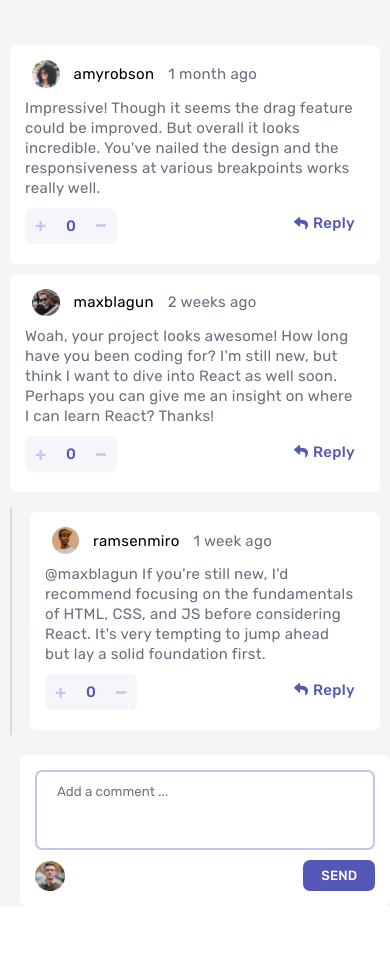
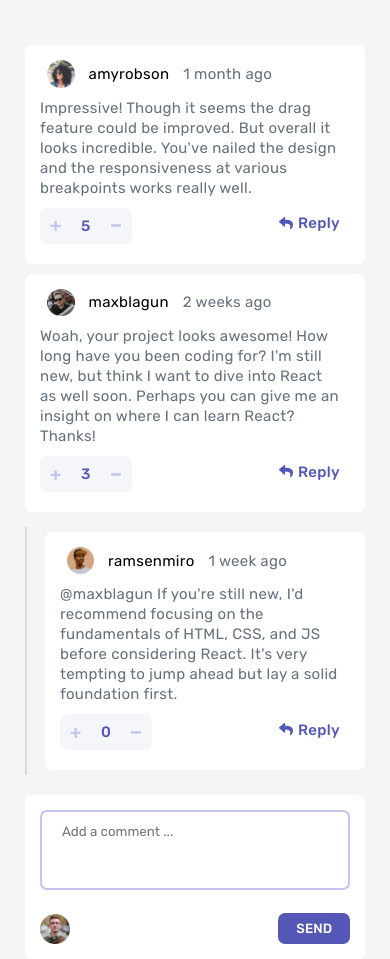
Before and after one commit to LaimaJan/Interactive-comment-section, a React (Vite) app: page / in a window 390 px wide. Before the commit the page ends 906 px from the top, so only its background shows below. Built offline with nearby package versions, Linux system fonts and the light colour scheme.

Commit message:
changed replies julius comment box buttons

```diff
--- a/src/app/components/Comment/Comment.css
+++ b/src/app/components/Comment/Comment.css
@@ -2,8 +2,8 @@
 	margin: 5px 0;
 	padding: 15px 15px;
 	max-width: 600px;
-	/* width: 100%; */
-
+	width: 100%;
+	box-sizing: border-box;
 	gap: 15px;
 	display: flex;
 	flex-direction: row;
@@ -170,6 +170,9 @@
 
 .replies {
 	position: relative;
+	max-width: 600px;
+	width: 100%;
+	box-sizing: border-box;
 	padding-left: 30px;
 	margin-top: 10px;
 }
@@ -189,7 +192,7 @@
 	display: none;
 }
 
-@media (max-width: 410px) {
+@media (max-width: 510px) {
 	.comment-box {
 		max-width: 340px;
 	}
@@ -213,20 +216,17 @@
 	}
 
 	.replies {
+		max-width: 340px;
 		position: relative;
 		padding-left: 0;
 		margin-top: 10px;
+		display: flex;
+		flex-direction: column;
+		align-items: center;
 	}
 
 	.replies:before {
 		margin-left: 0;
-		content: '';
-		position: absolute;
-		top: 0;
-		left: 0;
-		width: 2px;
-		height: 100%;
-		background-color: var(--medium-gray);
 	}
 
 	.replies .comment-box {
--- a/src/app/components/Comment/Comment.jsx
+++ b/src/app/components/Comment/Comment.jsx
@@ -120,20 +120,46 @@ function Comment({
 						<p className="comment">{comment.comment}</p>
 					)}
 
-					{/* width is 375px and smaller */}
+					{/* show when width <510px */}
 					<div className="rating-reply-btn-container display">
 						<div className="rating-container ">
-							<img src={PlusButton} alt={`Plus icon`} />
-							<p>0</p>
-							<img src={MinusButton} alt={`Minus icon`} />
+							<img
+								src={PlusButton}
+								alt={`Plus icon`}
+								onClick={() => handleRatingChange('increase')}
+							/>
+							<p>{commentRating}</p>
+							<img
+								src={MinusButton}
+								alt={`Minus icon`}
+								onClick={() => handleRatingChange('decrease')}
+							/>
 						</div>
+
+						{isJuliusComment ? (
+							<div className="comment-action edit-delete-btn display">
 								<div
-							className="comment-action reply-btn"
+									className="delete-btn"
+									onClick={() => deleteJuliusComment(comment.id)}
+								>
+									<img src={DeleteButton} />
+									<p>Delete</p>
+								</div>
+
+								<div className="edit-btn" onClick={toggleEditing}>
+									<img src={EditButton} />
+									<p>Edit</p>
+								</div>
+							</div>
+						) : (
+							<div
+								className="comment-action reply-btn display"
 								onClick={replyingToComment}
 							>
 								<img src={ReplyButton} />
 								<p>Reply</p>
 							</div>
+						)}
 					</div>
 				</div>
 			</div>
--- a/src/app/components/CommentForm/CommentsForm.css
+++ b/src/app/components/CommentForm/CommentsForm.css
@@ -1,11 +1,13 @@
 .comments-form {
 	max-width: 600px;
+	width: 100%;
+	box-sizing: border-box;
 	background-color: var(--white);
 	padding: 15px 15px;
 	border-radius: var(--border-radius);
 	display: flex;
 	flex-direction: row;
-	align-items: center;
+	gap: 10px;
 	justify-content: space-between;
 }
 
@@ -18,9 +20,12 @@
 	width: 80%;
 }
 
+.textarea-container {
+	width: 100%;
+}
+
 .comment-form-textarea {
 	width: 100%;
-	margin: 0 10px;
 	padding: 12px 20px;
 	height: 80px;
 	box-sizing: border-box;
@@ -48,12 +53,16 @@
 	display: none;
 }
 
-@media (max-width: 410px) {
+@media (max-width: 510px) {
 	.comments-form {
 		flex-direction: column;
-		justify-content: space-between;
+		max-width: 340px;
+		width: 100%;
+		box-sizing: border-box;
+	}
 
-		max-width: 340px;
+	.replies .comments-form {
+		max-width: 320px;
 		margin-left: 20px;
 	}
 
--- a/src/app/components/CommentForm/CommentsForm.jsx
+++ b/src/app/components/CommentForm/CommentsForm.jsx
@@ -26,17 +26,20 @@ function CommentsForm({
 					/>
 				</div>
 
+				<div className="textarea-container">
 					<textarea
 						className="comment-form-textarea"
 						value={text}
 						onChange={(e) => setText(e.target.value)}
 						placeholder={juliusWritesComment}
 					/>
+				</div>
+
 				<div className="comments-form-send-btn-container show">
 					<button className="comment-form-send-btn">{submitLabel}</button>
 				</div>
 
-				{/* show when display is <410px */}
+				{/* show when display is <510px */}
 				<div className="comment-form-image-send-btn display">
 					<div className="icon-button-container">
 						<img
--- a/src/app/components/Comments/Comments.css
+++ b/src/app/components/Comments/Comments.css
@@ -19,5 +19,21 @@
 	display: flex;
 	flex-direction: column;
 	justify-content: center;
+
 	margin: 0 auto;
 }
+
+@media (max-width: 510px) {
+	.comments-container {
+		max-width: 510px;
+	}
+
+	.comments-form-container {
+		max-width: 510px;
+		width: 100%;
+		box-sizing: border-box;
+		display: flex;
+		flex-direction: column;
+		align-items: center;
+	}
+}
--- a/src/data.jsx
+++ b/src/data.jsx
@@ -4,7 +4,6 @@ export const getComments = async () => {
 			id: '1',
 			rating: 5,
 			userId: '1',
-			//null - because it doesn't have a parent comment
 			parentId: null,
 			image: './images/avatars/image-amyrobson.png',
 			username: 'amyrobson',
@@ -29,7 +28,6 @@ export const getComments = async () => {
 			id: '3',
 			rating: 0,
 			userId: '3',
-			// parentId- 2 because it has a parent comment - maxblagun
 			parentId: '2',
 			image: './images/avatars/image-ramsesmiron.png',
 			username: 'ramsenmiro',
```
Lines whose indentation alone changed are shown as unchanged.
